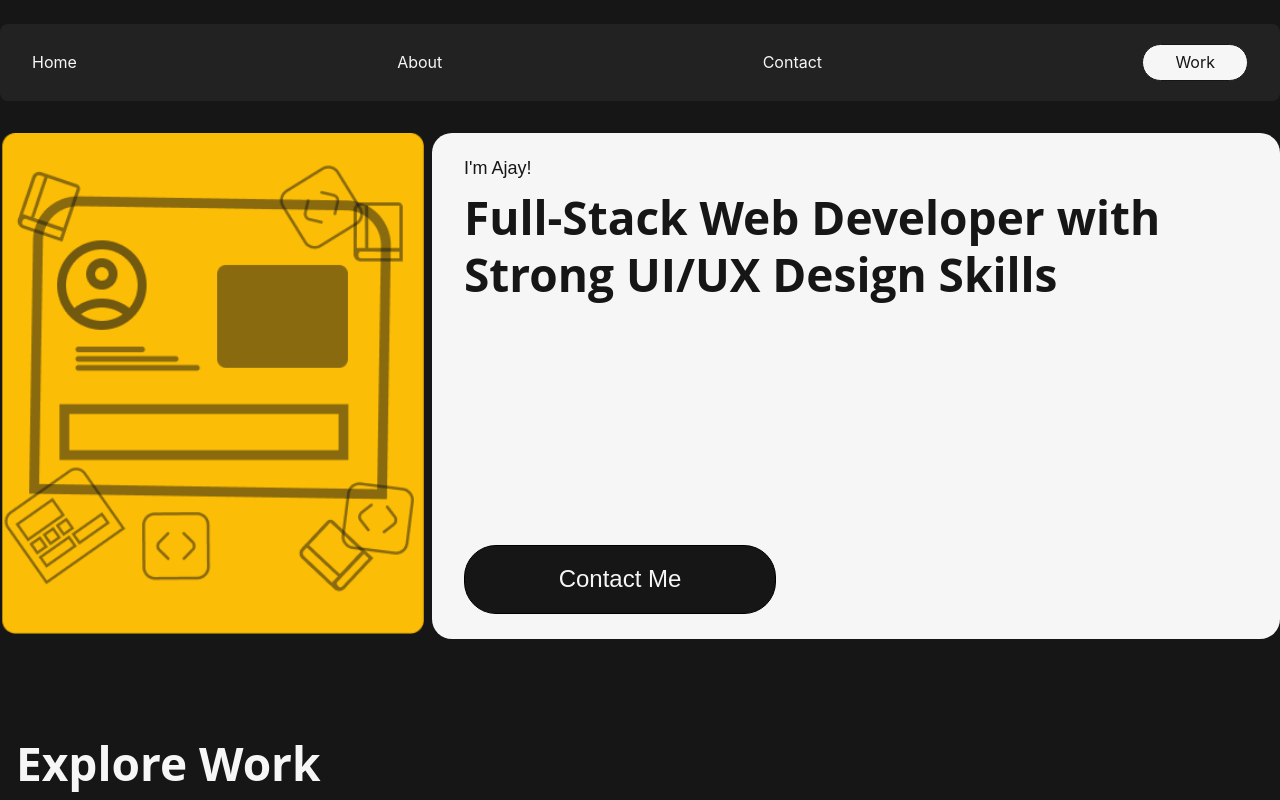
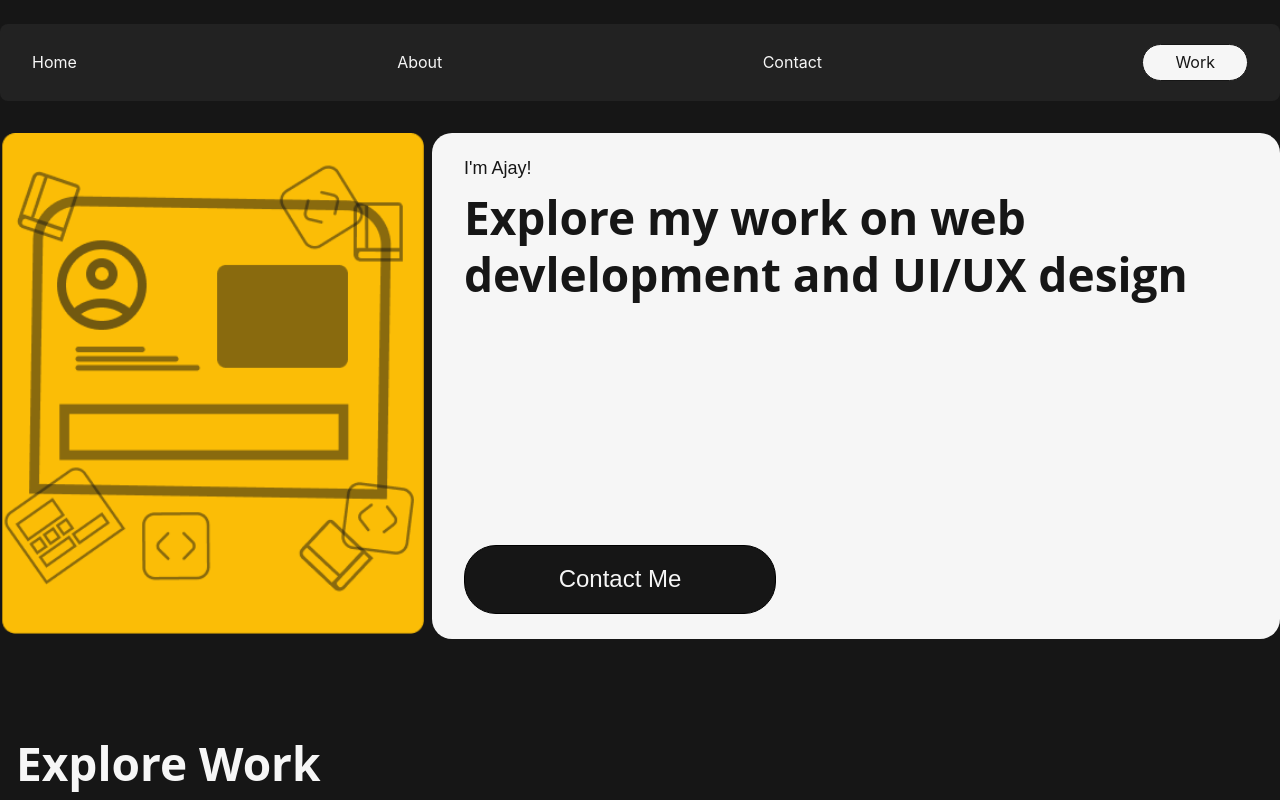
Before and after one commit to ajayshsh7/Ajay-sharma, a Next.js app: page /work in a window 1280 px wide. Shown: the top 800 px of the page. Built offline with nearby package versions, Linux system fonts and the light colour scheme.

Commit message:
heading change

```diff
--- a/app/work/page.tsx
+++ b/app/work/page.tsx
@@ -15,7 +15,7 @@ export default function FeaturedWork() {
                     <div className={styles.heroContent}>
             <p>I&apos;m Ajay!</p>
             <div className={styles.flexContent}>
-              <h1 className={styles.heroText}>Full-Stack Web Developer with Strong UI/UX Design Skills </h1>
+              <h1 className={styles.heroText}>Explore my work on web devlelopment and UI/UX design </h1>
               <div className={styles.heroBtns}>
                 <button className={styles.heroBtn}
                   onClick={handleContact}>Contact Me
```
